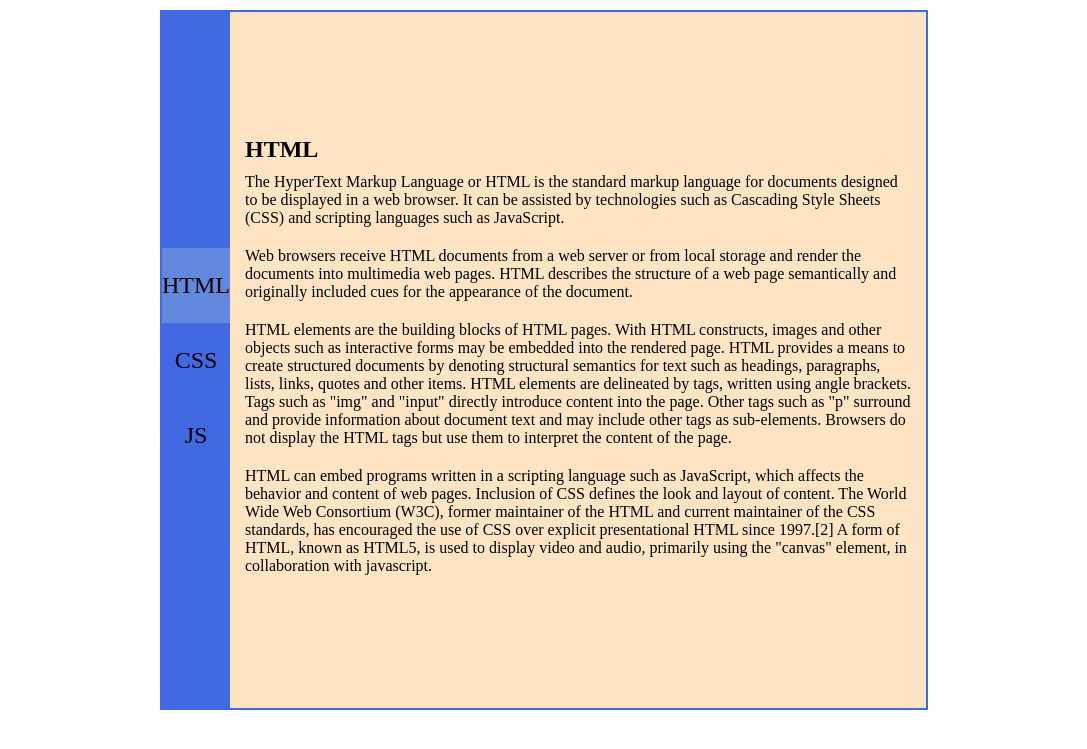
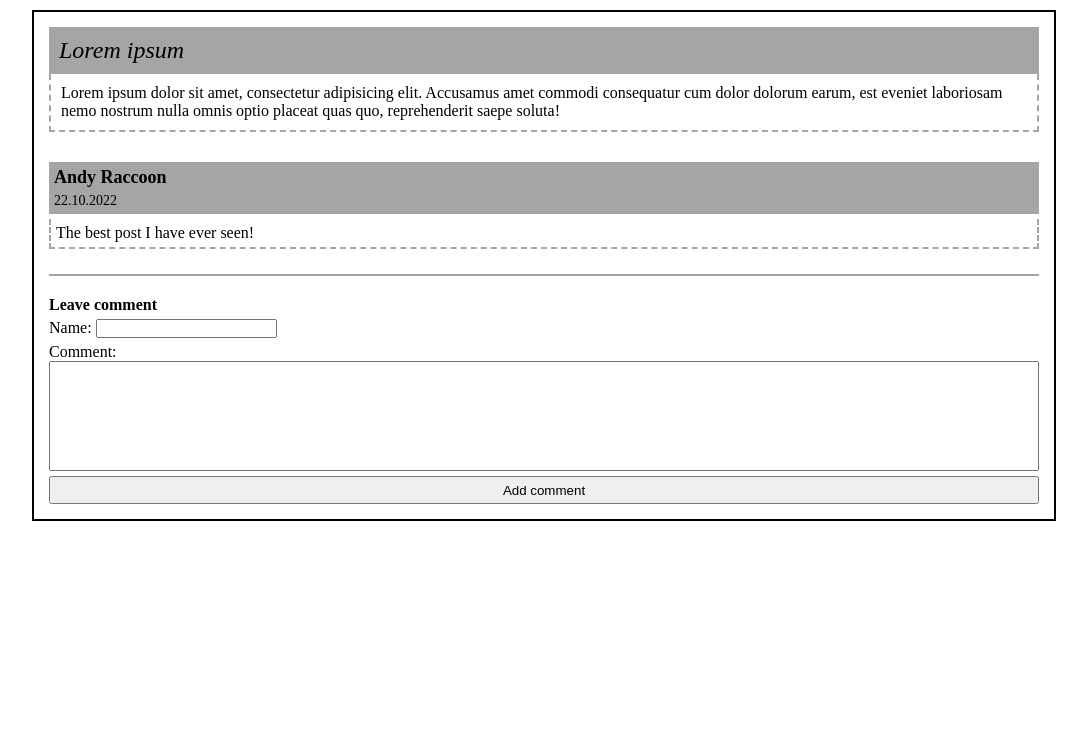
Before and after one commit to AndriiBabushko/Frontend, a PHP site: page /Lab4/src/homework_tasks/task_10/task_10.html in a window 1280 px wide. Shown: the top 749 px of the page, without its empty margins (96-1183 px from the left). Run offline with PHP 8.4, Linux system fonts and the light colour scheme.

Commit message:
Complete task 10 in Lab 4

```diff
--- a/Lab4/src/homework_tasks/task_10/styles/css/task_10.css
+++ b/Lab4/src/homework_tasks/task_10/styles/css/task_10.css
@@ -13,47 +13,86 @@
 }
 
 .button_section {
-  border: 2px solid royalblue;
+  border: 2px solid black;
   margin: 10px 0;
-  max-width: 60vw;
+  width: 80vw;
   display: flex;
-  align-items: center;
-  height: 700px;
+  flex-direction: column;
 }
 
-.button_section__aside {
-  background-color: royalblue;
-  height: 100%;
-  max-width: 30vw;
+.button_section__div_post, .button_section__div_comment {
+  width: 100%;
+  padding: 15px;
+}
+
+.div_post__head {
+  background-color: #a5a5a5;
+  font-style: italic;
+  font-size: 24px;
+  display: flex;
+  justify-content: space-between;
+}
+
+.div_post__body, .div_comment__body {
+  border-bottom: 2px dashed #a5a5a5;
+  border-left: 2px dashed #a5a5a5;
+  border-right: 2px dashed #a5a5a5;
+}
+
+.div_post__head, .div_post__body {
+  padding: 10px;
+}
+
+.div_comment__head {
+  background-color: #a5a5a5;
+  padding: 5px;
+  margin-bottom: 5px;
+}
+.div_comment__head .head__author {
+  font-weight: bold;
+  font-size: 18px;
+  margin-bottom: 5px;
+}
+.div_comment__head .head__comment_time {
+  font-size: 14px;
+}
+
+.div_comment__body {
+  padding: 5px;
+  font-size: 16px;
+}
+
+.button_section__hr {
+  margin: 10px 15px 0 15px;
+  border: 1px solid #a5a5a5;
+}
+
+.button_section__div_leave_comment {
+  padding: 15px;
+}
+.button_section__div_leave_comment .div_leave_comment__head {
+  margin: 5px 0;
+}
+.button_section__div_leave_comment .div_leave_comment__head .head__title {
+  font-weight: bold;
+}
+.button_section__div_leave_comment .div_leave_comment__body .body_div_input_name {
+  margin: 5px 0;
+}
+.button_section__div_leave_comment .div_leave_comment__body .body__div_input_comment {
   display: flex;
   flex-direction: column;
-  align-items: center;
-  justify-content: center;
+  margin-bottom: 5px;
 }
-
-.aside__HTML, .aside__CSS, .aside__JS {
-  height: 75px;
+.button_section__div_leave_comment .div_leave_comment__body .body__div_input_comment .div_input_comment__textarea_comment {
+  resize: none;
+  height: 110px;
+  font-size: 18px;
+  font-family: "Times New Roman", serif;
+}
+.button_section__div_leave_comment .foot__div_button_add_comment .div_button_add_comment__button {
   width: 100%;
-  font-size: 24px;
-  display: flex;
-  align-items: center;
-  justify-content: center;
-}
-.aside__HTML:hover, .aside__CSS:hover, .aside__JS:hover {
-  background-color: #6389df;
-  cursor: pointer;
-}
-
-.button_section__div_HTML_text, .button_section__div_CSS_text, .button_section__div_JS_text {
-  background-color: bisque;
-  height: 100%;
-  padding: 15px;
-  display: flex;
-  flex-direction: column;
-  justify-content: center;
-}
-.button_section__div_HTML_text p, .button_section__div_CSS_text p, .button_section__div_JS_text p {
-  margin: 10px 0;
+  height: 28px;
 }
 
 /*# sourceMappingURL=task_10.css.map */
--- a/Lab4/src/homework_tasks/task_10/styles/sass/task_10.sass
+++ b/Lab4/src/homework_tasks/task_10/styles/sass/task_10.sass
@@ -11,39 +11,78 @@
   flex-direction: column
 
 .button_section
-  border: 2px solid royalblue
+  border: 2px solid black
   margin: 10px 0
-  max-width: 60vw
-  display: flex
-  align-items: center
-  height: 700px
-
-.button_section__aside
-  background-color: royalblue
-  height: 100%
-  max-width: 30vw
+  width: 80vw
   display: flex
   flex-direction: column
-  align-items: center
-  justify-content: center
 
-.aside__HTML, .aside__CSS, .aside__JS
-  height: 75px
+.button_section__div_post, .button_section__div_comment
   width: 100%
+  padding: 15px
+
+.div_post__head
+  background-color: #a5a5a5
+  font-style: italic
   font-size: 24px
   display: flex
-  align-items: center
-  justify-content: center
-  &:hover
-    background-color: #6389df
-    cursor: pointer
+  justify-content: space-between
 
-.button_section__div_HTML_text, .button_section__div_CSS_text, .button_section__div_JS_text
-  background-color: bisque
-  height: 100%
+.div_post__body, .div_comment__body
+  border-bottom: 2px dashed #a5a5a5
+  border-left: 2px dashed #a5a5a5
+  border-right: 2px dashed #a5a5a5
+
+.div_post__head, .div_post__body
+  padding: 10px
+
+.div_comment__head
+  background-color: #a5a5a5
+  padding: 5px
+  margin-bottom: 5px
+
+  .head__author
+    font-weight: bold
+    font-size: 18px
+    margin-bottom: 5px
+
+  .head__comment_time
+    font-size: 14px
+
+.div_comment__body
+  padding: 5px
+  font-size: 16px
+
+.button_section__hr
+  margin: 10px 15px 0 15px
+  border: 1px solid #a5a5a5
+
+.button_section__div_leave_comment
   padding: 15px
-  display: flex
-  flex-direction: column
-  justify-content: center
-  p
-    margin: 10px 0
+
+  .div_leave_comment__head
+    margin: 5px 0
+
+    .head__title
+      font-weight: bold
+
+  .div_leave_comment__body
+
+    .body_div_input_name
+      margin: 5px 0
+
+    .body__div_input_comment
+      display: flex
+      flex-direction: column
+      margin-bottom: 5px
+
+      .div_input_comment__textarea_comment
+        resize: none
+        height: 110px
+        font-size: 18px
+        font-family: "Times New Roman", serif
+
+  .foot__div_button_add_comment
+    .div_button_add_comment__button
+      width: 100%
+      height: 28px
--- a/Lab4/src/homework_tasks/task_10/task_10.html
+++ b/Lab4/src/homework_tasks/task_10/task_10.html
@@ -10,111 +10,50 @@
 <div class="wrapper">
     <div class="container">
         <section class="button_section">
-            <aside class="button_section__aside">
-                <div class="aside__HTML" id="asideHTML">HTML</div>
-                <div class="aside__CSS" id="asideCSS">CSS</div>
-                <div class="aside__JS" id="asideJS">JS</div>
-            </aside>
-            <div class="button_section__div_HTML_text" id="divHTMLText">
-                <h1>HTML</h1>
-                <p>
-                    The HyperText Markup Language or HTML is the standard markup
-                    language for documents designed to be displayed in a web browser. It can be assisted by technologies
-                    such as Cascading Style Sheets (CSS) and scripting languages such as JavaScript.
-                </p>
-                <p>
-                    Web browsers receive HTML documents from a web server or from local storage and render the documents
-                    into multimedia web pages. HTML describes the structure of a web page semantically and originally
-                    included cues for the appearance of the document.
-                </p>
-                <p>
-                    HTML elements are the building blocks of HTML pages. With HTML constructs, images and other objects
-                    such as interactive forms may be embedded into the rendered page. HTML provides a means to create
-                    structured documents by denoting structural semantics for text such as headings, paragraphs, lists,
-                    links, quotes and other items. HTML elements are delineated by tags, written using angle brackets.
-                    Tags such as "img" and "input" directly introduce content into the page. Other tags such as "p"
-                    surround and provide information about document text and may include other tags as sub-elements.
-                    Browsers do not display the HTML tags but use them to interpret the content of the page.
-                </p>
-                <p>
-                    HTML can embed programs written in a scripting language such as JavaScript, which affects the
-                    behavior and content of web pages. Inclusion of CSS defines the look and layout of content. The
-                    World Wide Web Consortium (W3C), former maintainer of the HTML and current maintainer of the CSS
-                    standards, has encouraged the use of CSS over explicit presentational HTML since 1997.[2] A form of
-                    HTML, known as HTML5, is used to display video and audio, primarily using the
-                    "canvas" element, in collaboration with javascript.
-                </p>
+            <div class="button_section__div_post">
+                <div class="div_post__head">
+                    <div class="head__title">Lorem ipsum</div>
+                </div>
+                <div class="div_post__body">
+                    <p class="body__paragraph">
+                        <span>
+                            Lorem ipsum dolor sit amet, consectetur adipisicing elit. Accusamus amet commodi consequatur cum dolor dolorum earum, est eveniet laboriosam nemo
+                            nostrum nulla omnis optio placeat quas quo, reprehenderit saepe soluta!
+                        </span>
+                    </p>
+                </div>
             </div>
-            <div class="button_section__div_CSS_text" id="divCSSText">
-                <h1>CSS</h1>
-                <p>
-                    Cascading Style Sheets (CSS) is a style sheet language used for describing the presentation of a
-                    document written in a markup language such as HTML or XML (including XML dialects such as SVG,
-                    MathML or XHTML).[1] CSS is a cornerstone technology of the World Wide Web, alongside HTML and
-                    JavaScript.[2]
-                </p>
-                <p>
-                    CSS is designed to enable the separation of presentation and content, including layout, colors, and
-                    fonts.[3] This separation can improve content accessibility; provide more flexibility and control in
-                    the
-                    specification of presentation characteristics; enable multiple web pages to share formatting by
-                    specifying the relevant CSS in a separate .css file, which reduces complexity and repetition in the
-                    structural content; and enable the .css file to be cached to improve the page load speed between the
-                    pages that share the file and its formatting.
-                </p>
-                <p>
-                    Separation of formatting and content also makes it feasible to present the same markup page in
-                    different
-                    styles for different rendering methods, such as on-screen, in print, by voice (via speech-based
-                    browser
-                    or screen reader), and on Braille-based tactile devices. CSS also has rules for alternate formatting
-                    if
-                    the content is accessed on a mobile device.[4]
-                </p>
-                <p>
-                    The name cascading comes from the specified priority scheme to determine which style rule applies if
-                    more than one rule matches a particular element. This cascading priority scheme is predictable.
-                </p>
-                <p>
-                    The CSS specifications are maintained by the World Wide Web Consortium (W3C). Internet media type
-                    (MIME
-                    type) text/css is registered for use with CSS by RFC 2318 (March 1998). The W3C operates a free CSS
-                    validation service for CSS documents.[5]
-                </p>
-                <p>
-                    In addition to HTML, other markup languages support the use of CSS including XHTML, plain XML, SVG,
-                    and
-                    XUL.
-                </p>
+            <div class="button_section__div_comment">
+                <div class="div_comment__head">
+                    <div class="head__author">Andy Raccoon</div>
+                    <div class="head__comment_time">22.10.2022</div>
+                </div>
+                <div class="div_comment__body">
+                    <p class="body__paragraph">
+                        The best post I have ever seen!
+                    </p>
+                </div>
             </div>
-            <div class="button_section__div_JS_text" id="divJSText">
-                <h1>JS</h1>
-                <p>
-                    JavaScript (/ˈdʒɑːvəskrɪpt/), often abbreviated as JS, is a programming language that is one of the
-                    core technologies of the World Wide Web, alongside HTML and CSS. As of 2022, 98% of websites use
-                    JavaScript on the client side for webpage behavior, often incorporating third-party libraries. All
-                    major web browsers have a dedicated JavaScript engine to execute the code on users' devices.
-                </p>
-                <p>
-                    JavaScript is a high-level, often just-in-time compiled language that conforms to the ECMAScript
-                    standard.[10] It has dynamic typing, prototype-based object-orientation, and first-class functions.
-                    It is multi-paradigm, supporting event-driven, functional, and imperative programming styles. It has
-                    application programming interfaces (APIs) for working with text, dates, regular expressions,
-                    standard data structures, and the Document Object Model (DOM).
-                </p>
-                <p>
-                    The ECMAScript standard does not include any input/output (I/O), such as networking, storage, or
-                    graphics facilities. In practice, the web browser or other runtime system provides JavaScript APIs
-                    for I/O.
-                </p>
-                <p>
-                    JavaScript engines were originally used only in web browsers, but are now core components of some
-                    servers and a variety of applications. The most popular runtime system for this usage is Node.js.
-                </p>
-                <p>
-                    Although Java and JavaScript are similar in name, syntax, and respective standard libraries, the two
-                    languages are distinct and differ greatly in design.
-                </p>
+            <hr class="button_section__hr">
+            <div class="button_section__div_leave_comment">
+                <div class="div_leave_comment__head">
+                    <div class="head__title">Leave comment</div>
+                </div>
+                <div class="div_leave_comment__body">
+                    <div class="body_div_input_name">
+                        <label for="textName" id="labelName" class="div_input_name__label_name">Name:</label>
+                        <input type="text" name="textName" id="textName" class="div_input_name__text_name" required>
+                    </div>
+                    <div class="body__div_input_comment">
+                        <label for="textareaComment" id="labelComment" class="div_input_comment__label_comment">Comment:</label>
+                        <textarea name="textareaComment" id="textareaComment" class="div_input_comment__textarea_comment" required></textarea>
+                    </div>
+                </div>
+                <div class="div_leave_comment__foot">
+                    <div class="foot__div_button_add_comment">
+                        <input type="button" value="Add comment" id="buttonAddComment" class="div_button_add_comment__button">
+                    </div>
+                </div>
             </div>
         </section>
     </div>
```
Also changed, not shown: Lab4/src/homework_tasks/task_10/js/task_10.js (+38 -44 lines), 1 other file.
